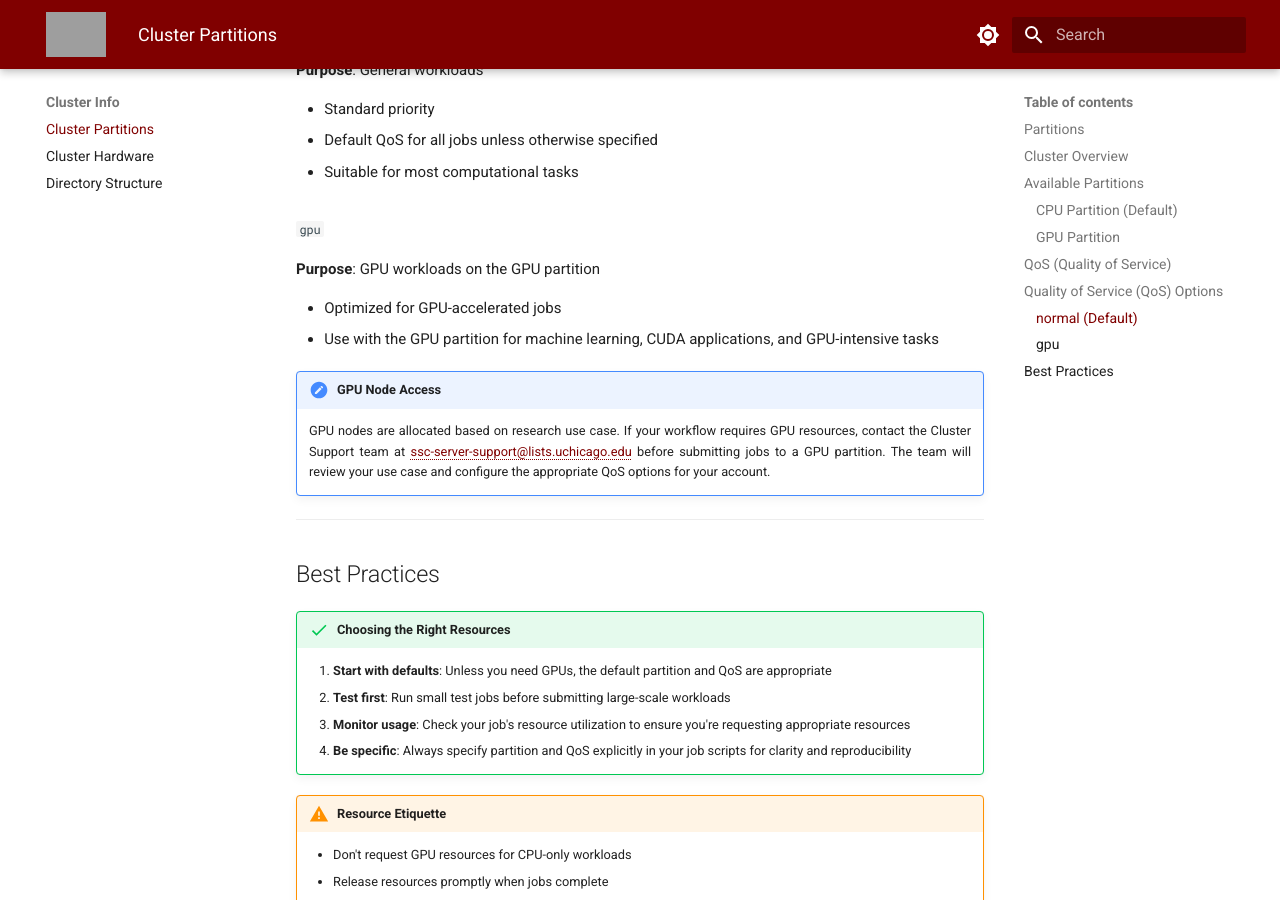
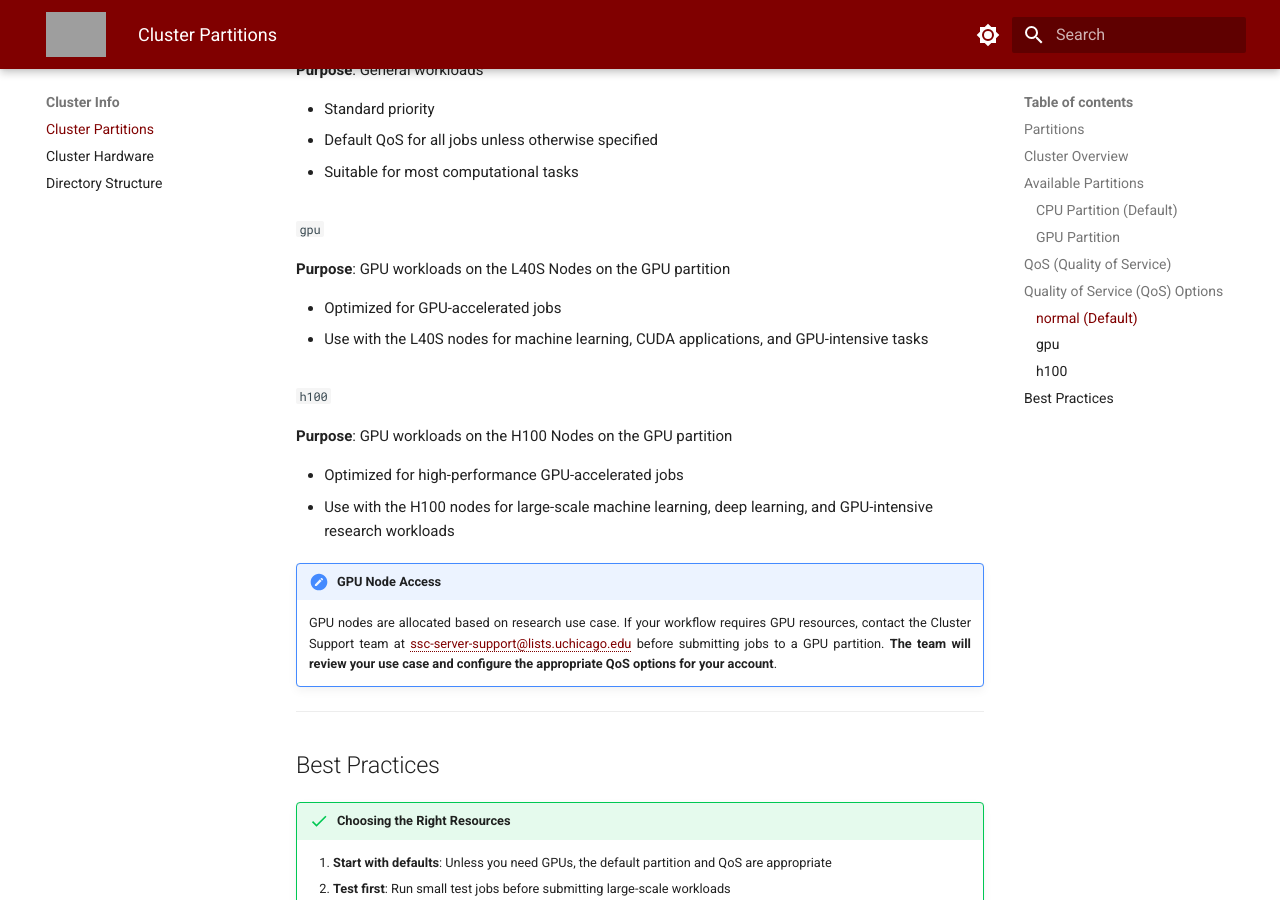
Before and after one commit to uchicago-ssd-sscs/hpc-docs, an MkDocs documentation site: the page built from docs/hardware/cluster-partitions.md, in a window 1280 px wide and 900 px high, scrolled down 1807 px. Built offline with MkDocs 1.6.1 and Material for MkDocs 9.7.7, drawn with Linux system fonts in a browser that asks for light colours; grey boxes are pictures that could not be loaded.

Commit message:
Updated QoS option Section

```diff
--- a/docs/hardware/cluster-partitions.md
+++ b/docs/hardware/cluster-partitions.md
@@ -72,14 +72,22 @@ The 6045 cluster consists of:
 
 ### `gpu`
 
-**Purpose**: GPU workloads on the GPU partition
+**Purpose**: GPU workloads on the L40S Nodes on the GPU partition
 
 - Optimized for GPU-accelerated jobs
-- Use with the GPU partition for machine learning, CUDA applications, and GPU-intensive tasks
+- Use with the L40S nodes for machine learning, CUDA applications, and GPU-intensive tasks
+
+### `h100`
+
+**Purpose**: GPU workloads on the H100 Nodes on the GPU partition
+
+- Optimized for high-performance GPU-accelerated jobs
+- Use with the H100 nodes for large-scale machine learning, deep learning, and GPU-intensive research workloads
+
 
 !!! note "GPU Node Access"
 
-    GPU nodes are allocated based on research use case. If your workflow requires GPU resources, contact the Cluster Support team at [ssc-server-support@lists.uchicago.edu](mailto:ssc-server-support@lists.uchicago.edu) before submitting jobs to a GPU partition. The team will review your use case and configure the appropriate QoS options for your account.
+    GPU nodes are allocated based on research use case. If your workflow requires GPU resources, contact the Cluster Support team at [ssc-server-support@lists.uchicago.edu](mailto:ssc-server-support@lists.uchicago.edu) before submitting jobs to a GPU partition. **The team will review your use case and configure the appropriate QoS options for your account**.
 
 ---
 
```
